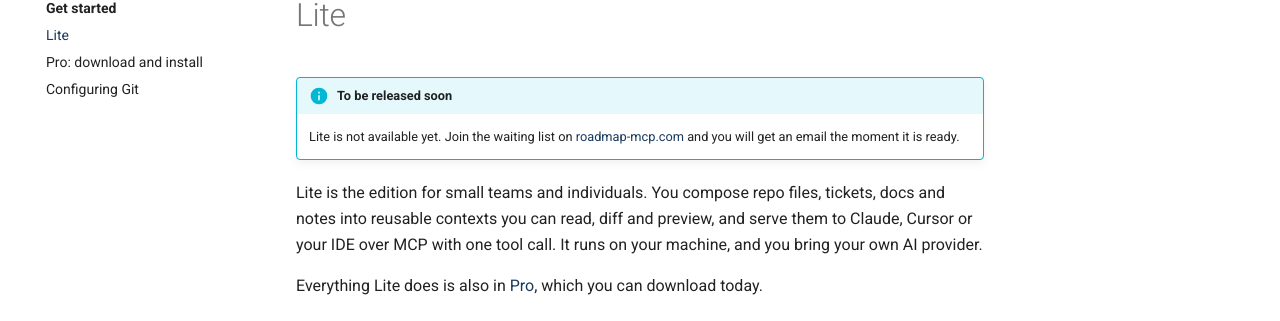
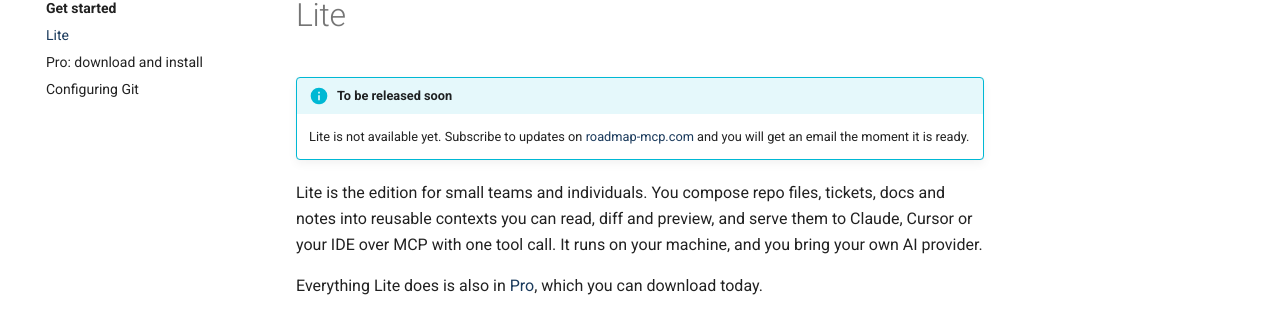
Before and after one commit to roadmap-mcp/roadmap-mcp.github.io, an MkDocs documentation site: the page built from docs/get-started/lite.md, in a window 1280 px wide. Shown: the part 151-472 px from the top of the page. Built offline with MkDocs 1.6.1 and Material for MkDocs 9.7.7, drawn with Linux system fonts in a browser that asks for light colours.

Commit message:
Lite: subscribe to updates

```diff
--- a/docs/get-started/lite.md
+++ b/docs/get-started/lite.md
@@ -1,7 +1,7 @@
 # Lite
 
 !!! info "To be released soon"
-    Lite is not available yet. Join the waiting list on
+    Lite is not available yet. Subscribe to updates on
     [roadmap-mcp.com](https://roadmap-mcp.com/#individuals-signup) and you will get an
     email the moment it is ready.
 
```
